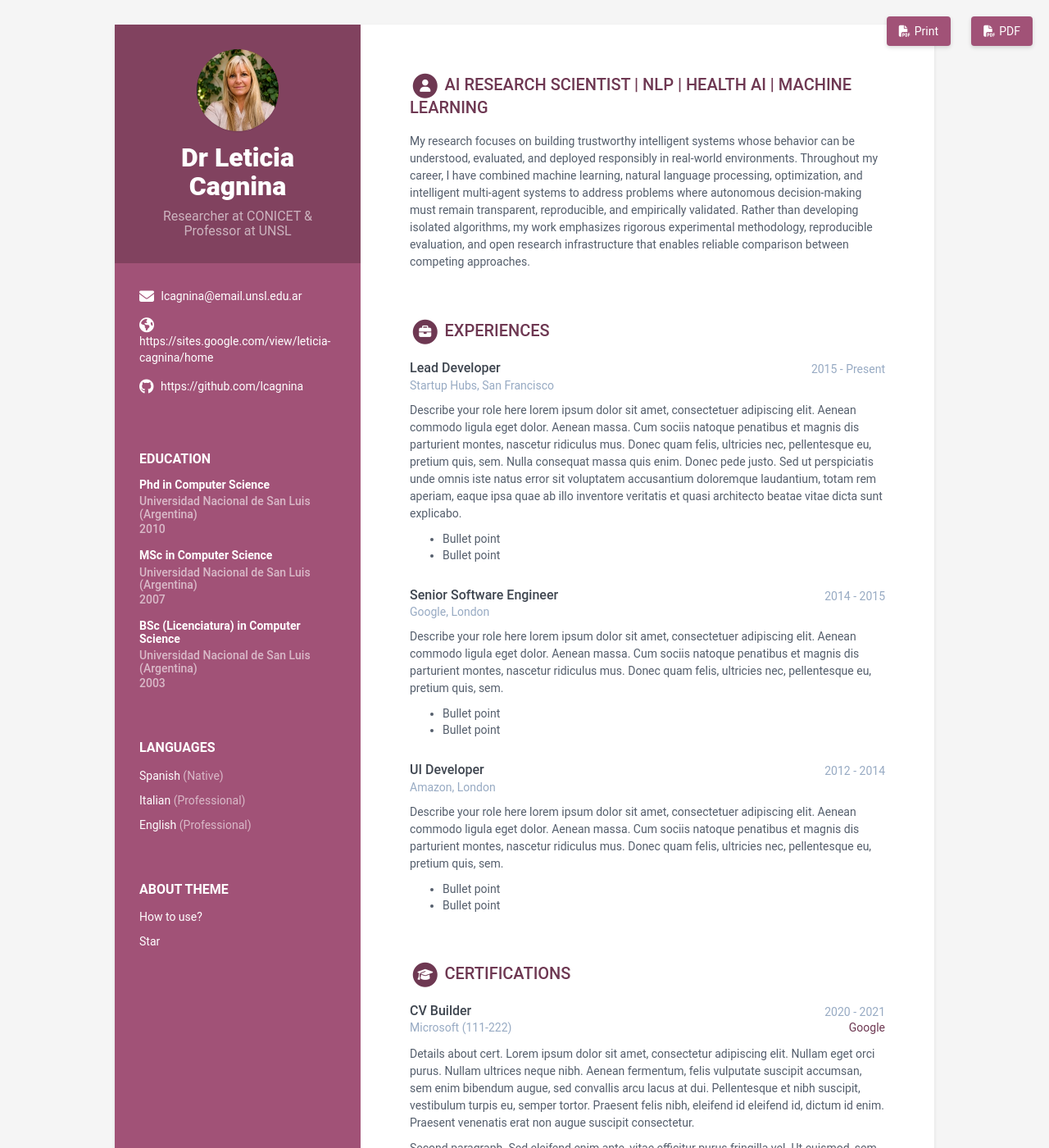
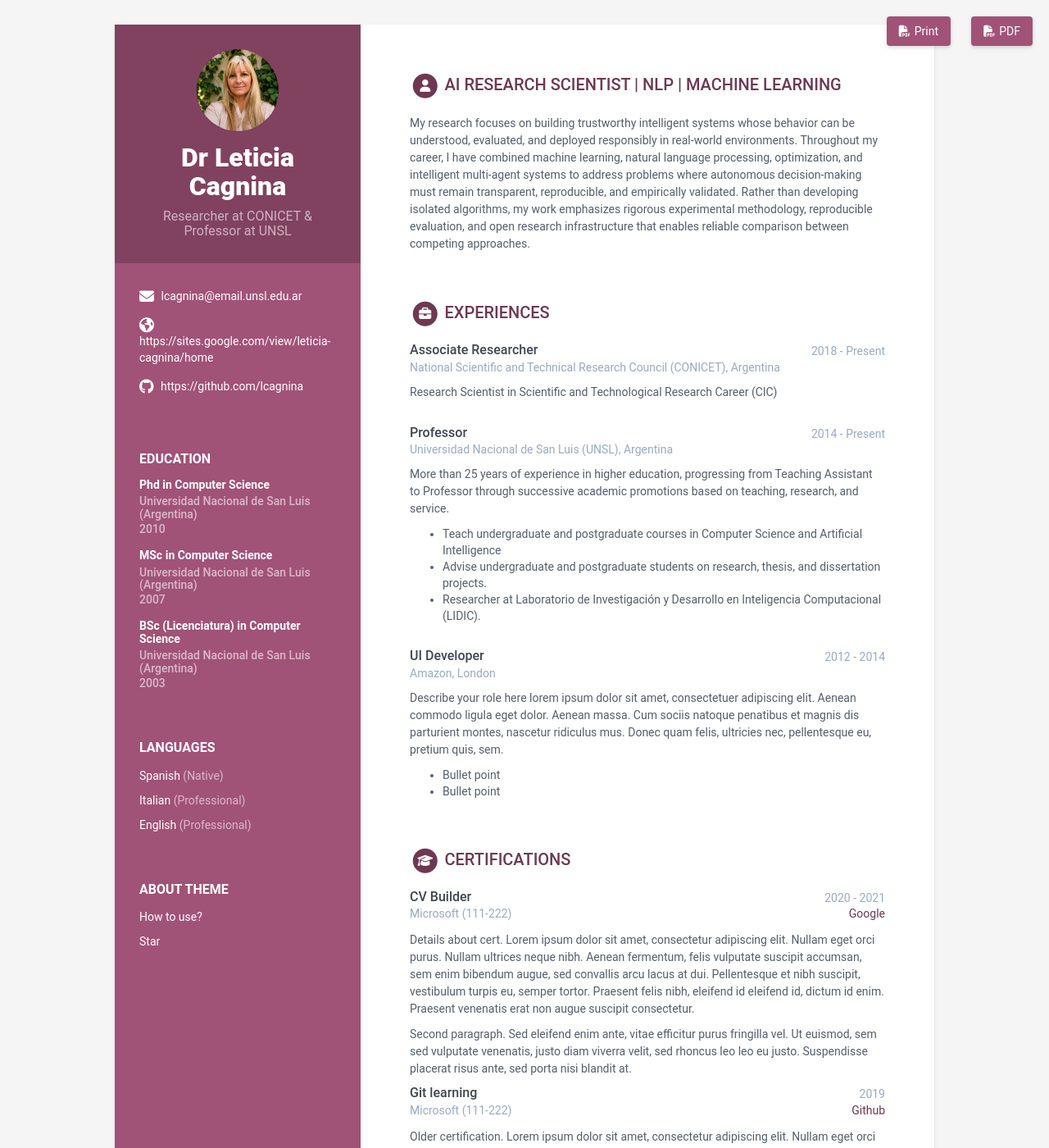
Before and after one commit to lcagnina/lcagnina.github.io, a Jekyll site: the page built from index.html, in a window 1280 px wide and 1400 px high. Shown: the whole window at 82% size. Built offline with Jekyll 4.4.1, drawn with Linux system fonts in a browser that asks for light colours.

Commit message:
Update data.yml

```diff
--- a/_data/data.yml
+++ b/_data/data.yml
@@ -65,7 +65,7 @@ sidebar:
 
 
 career-profile:
-  title: AI Research Scientist | NLP | Health AI | Machine Learning
+  title: AI Research Scientist | NLP | Machine Learning
   summary: |
     My research focuses on building trustworthy intelligent systems whose behavior can be understood, evaluated, and deployed responsibly in real-world environments. Throughout my career, I have combined machine learning, natural language processing, optimization, and intelligent multi-agent systems to address problems where autonomous decision-making must remain transparent, reproducible, and empirically validated. Rather than developing isolated algorithms, my work emphasizes rigorous experimental methodology, reproducible evaluation, and open research infrastructure that enables reliable comparison between competing approaches.
 education:
@@ -75,6 +75,7 @@ education:
     university: Universidad Nacional de San Luis (Argentina)
     time: 2010
     details: |
+      blabla
         - Bullet point Thesis: Optimización mono y multiobjetivo a través de una heurística de Inteligencia Colectiva
         - Bullet point Advisors: Dr Coello Coello Carlos (CINVESTAV-Instituto Politécnico Nacional, México) & Susana Esquivel (UNSL)
   - degree: MSc in Computer Science
@@ -93,32 +94,19 @@ education:
 experiences:
   title: Experiences
   info:
-  - role: Lead Developer
-    time: 2015 - Present
-    company: Startup Hubs, San Francisco
+  - role: Associate Researcher
+    time: 2018 - Present
+    company: National Scientific and Technical Research Council (CONICET), Argentina
     details: |
-      Describe your role here lorem ipsum dolor sit amet, consectetuer
-      adipiscing elit. Aenean commodo ligula eget dolor. Aenean massa.
-      Cum sociis natoque penatibus et magnis dis parturient montes,
-      nascetur ridiculus mus. Donec quam felis, ultricies nec,
-      pellentesque eu, pretium quis, sem. Nulla consequat massa quis
-      enim. Donec pede justo. Sed ut perspiciatis unde omnis iste natus
-      error sit voluptatem accusantium doloremque laudantium, totam rem
-      aperiam, eaque ipsa quae ab illo inventore veritatis et quasi
-      architecto beatae vitae dicta sunt explicabo.
-        - Bullet point
-        - Bullet point
-  - role: Senior Software Engineer
-    time: 2014 - 2015
-    company: Google, London
+      Research Scientist in Scientific and Technological Research Career (CIC)
+  - role: Professor
+    time: 2014 - Present
+    company: Universidad Nacional de San Luis (UNSL), Argentina
     details: |
-      Describe your role here lorem ipsum dolor sit amet, consectetuer
-      adipiscing elit. Aenean commodo ligula eget dolor. Aenean massa.
-      Cum sociis natoque penatibus et magnis dis parturient montes,
-      nascetur ridiculus mus. Donec quam felis, ultricies nec,
-      pellentesque eu, pretium quis, sem.
-        - Bullet point
-        - Bullet point
+      More than 25 years of experience in higher education, progressing from Teaching Assistant to Professor through successive academic promotions based on teaching, research, and service.
+        - Teach undergraduate and postgraduate courses in Computer Science and Artificial Intelligence
+        - Advise undergraduate and postgraduate students on research, thesis, and dissertation projects.
+        - Researcher at Laboratorio de Investigación y Desarrollo en Inteligencia Computacional (LIDIC).
   - role: UI Developer
     time: 2012 - 2014
     company: Amazon, London
```
